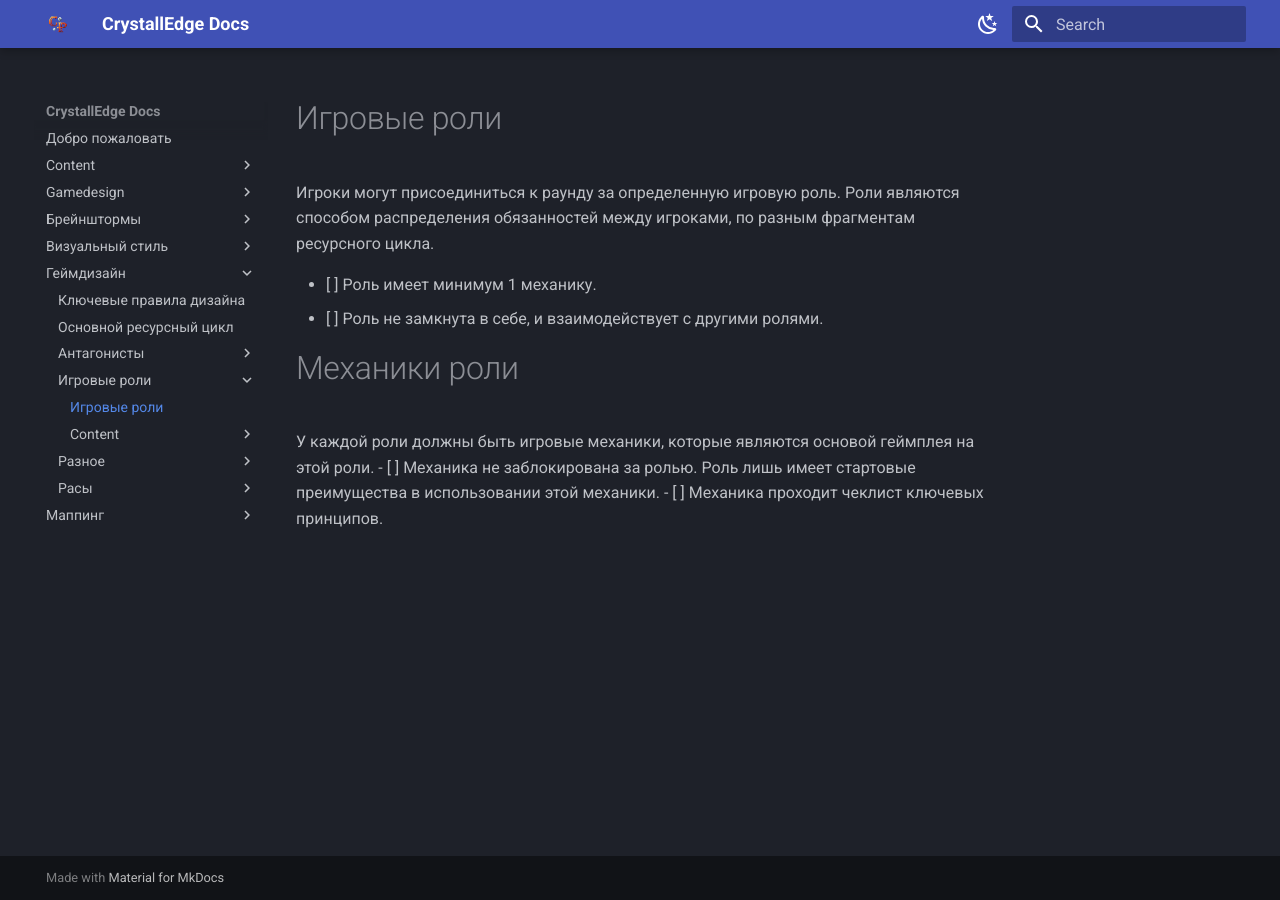
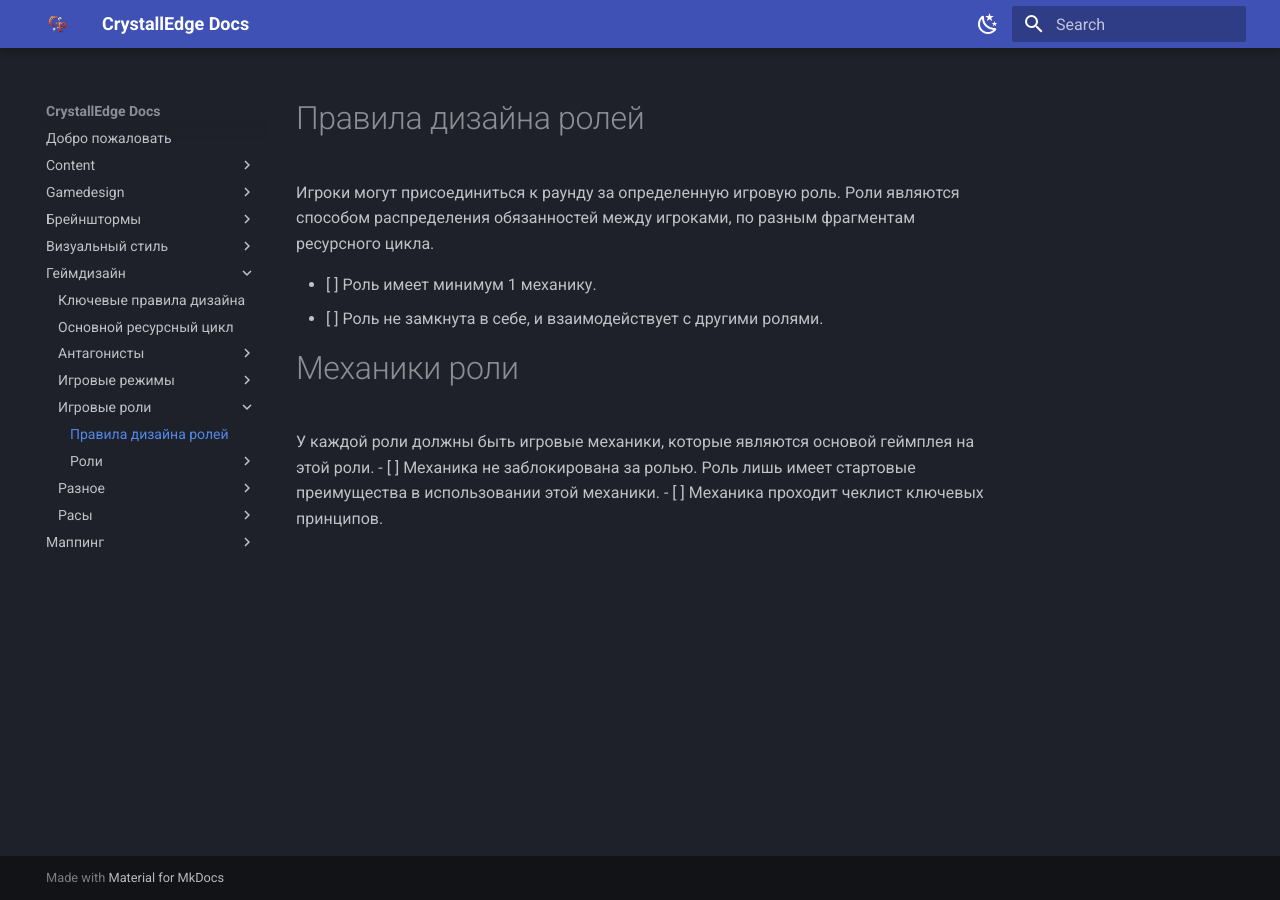
Before and after one commit to crystallpunk-14/crystallpunk-docs, an MkDocs documentation site: the page built from docs/Геймдизайн/Игровые роли/Правила дизайна ролей.md, in a window 1280 px wide. Built offline with MkDocs 1.6.1 and Material for MkDocs 9.7.7, drawn with Linux system fonts in a browser that asks for light colours.

Commit message:
Restructure and rename Russian design docs
Renamed and reorganized several Russian documentation files for game design, including moving content into more descriptive and structured directories. Added a new file for game mode design rules and updated section headers for clarity.

```diff
--- /dev/null
+++ b/docs/Геймдизайн/Игровые режимы/Правила дизайна режимов.md
@@ -0,0 +1 @@
+# Правила дизайна игровых режимов
--- a/docs/Геймдизайн/Игровые роли/Jobs.md
+++ b/docs/Геймдизайн/Игровые роли/Правила дизайна ролей.md
@@ -1,4 +1,4 @@
-# Игровые роли
+# Правила дизайна ролей
 Игроки могут присоединиться к раунду за определенную игровую роль. Роли являются способом распределения обязанностей между игроками, по разным фрагментам ресурсного цикла.
 
 - [ ] Роль имеет минимум 1 механику.
```
Also changed, not shown: docs/Геймдизайн/Разное/Неотсортированные правила.md (renamed from docs/Геймдизайн/Разное/Различные правила в куче.md, +3 -0 lines), docs/Геймдизайн/Антагонисты/Антагонисты.md (renamed from docs/Геймдизайн/Антагонисты/Antags_OLD.md), docs/Геймдизайн/Игровые роли/Роли/Авантюрист.md (renamed from docs/Геймдизайн/Игровые роли/Content/Авантюрист.md), docs/Геймдизайн/Игровые роли/Роли/Алхимик.md (renamed from docs/Геймдизайн/Игровые роли/Content/Алхимик.md), docs/Геймдизайн/Игровые роли/Роли/Кузнец.md (renamed from docs/Геймдизайн/Игровые роли/Content/Кузнец.md), docs/Геймдизайн/Игровые роли/Роли/Отдел стражи.md (renamed from docs/Геймдизайн/Игровые роли/Content/Отдел стражи.md), docs/Геймдизайн/Игровые роли/Роли/Тауматург.md (renamed from docs/Геймдизайн/Игровые роли/Content/Тауматург.md), docs/Геймдизайн/Игровые роли/Роли/Торговец.md (renamed from docs/Геймдизайн/Игровые роли/Content/Торговец.md), docs/Геймдизайн/Игровые роли/Роли/Трактирщик.md (renamed from docs/Геймдизайн/Игровые роли/Content/Трактирщик.md), docs/Геймдизайн/Игровые роли/Роли/Фермер.md (renamed from docs/Геймдизайн/Игровые роли/Content/Фермер.md).
